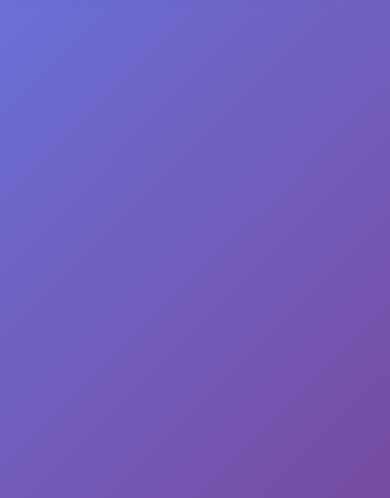
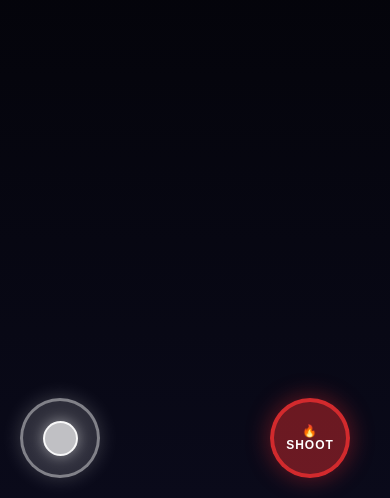
Before and after one commit to swapnasubham1993/space-impact-game, a plain HTML site: page index.html in a window 390 px wide. Shown: the part 346-844 px from the top of the page. Drawn offline with Linux system fonts and the light colour scheme.

Commit message:
Add mobile responsiveness - touch controls, viewport scaling, and adaptive UI

```diff
--- a/style.css
+++ b/style.css
@@ -31,6 +31,8 @@ body {
     user-select: none;
     -webkit-user-select: none;
     touch-action: manipulation;
+    padding: 0;
+    margin: 0;
 }
 
 /* ============================================
@@ -47,6 +49,7 @@ body {
         0 30px 80px rgba(0, 0, 0, 0.8),
         inset 0 2px 0 rgba(255, 255, 255, 0.05);
     position: relative;
+    margin: 0 auto;
 }
 
 .nokia-screen {
@@ -408,35 +411,40 @@ body {
     height: 200px;
     display: none;
     pointer-events: none;
+    z-index: 1000;
+    touch-action: none;
 }
 
 .joystick-area {
     flex: 1;
     position: relative;
     pointer-events: all;
+    display: flex;
+    align-items: flex-end;
+    justify-content: flex-start;
+    padding: 20px;
 }
 
 .joystick-base {
-    position: absolute;
-    left: 30px;
-    bottom: 30px;
     width: 100px;
     height: 100px;
-    background: rgba(255, 255, 255, 0.1);
-    border: 3px solid rgba(255, 255, 255, 0.3);
+    background: rgba(255, 255, 255, 0.15);
+    border: 3px solid rgba(255, 255, 255, 0.4);
     border-radius: 50%;
     display: flex;
     justify-content: center;
     align-items: center;
+    box-shadow: 0 0 20px rgba(255, 255, 255, 0.2);
 }
 
 .joystick-stick {
     width: 45px;
     height: 45px;
-    background: rgba(255, 255, 255, 0.6);
-    border: 2px solid rgba(255, 255, 255, 0.8);
+    background: rgba(255, 255, 255, 0.7);
+    border: 2px solid rgba(255, 255, 255, 0.9);
     border-radius: 50%;
     transition: all 0.1s;
+    box-shadow: 0 0 15px rgba(255, 255, 255, 0.5);
 }
 
 .dpad {
@@ -484,29 +492,35 @@ body {
 .shoot-area {
     flex: 1;
     display: flex;
-    justify-content: center;
-    align-items: center;
+    justify-content: flex-end;
+    align-items: flex-end;
     pointer-events: all;
+    padding: 20px;
 }
 
 .shoot-btn {
     width: 100px;
     height: 100px;
-    background: rgba(255, 0, 0, 0.3);
-    border: 4px solid rgba(255, 0, 0, 0.6);
+    background: rgba(255, 50, 50, 0.4);
+    border: 4px solid rgba(255, 50, 50, 0.7);
     border-radius: 50%;
     color: white;
     font-size: 14px;
     font-weight: bold;
-    cursor: pointer;
+    text-transform: uppercase;
+    display: flex;
+    justify-content: center;
+    align-items: center;
     transition: all 0.1s;
-    margin-right: 30px;
-    margin-bottom: 30px;
+    box-shadow: 0 0 25px rgba(255, 50, 50, 0.4);
+    letter-spacing: 1px;
 }
 
 .shoot-btn:active {
-    background: rgba(255, 0, 0, 0.6);
+    background: rgba(255, 50, 50, 0.7);
+    border-color: rgba(255, 50, 50, 1);
     transform: scale(0.95);
+    box-shadow: 0 0 35px rgba(255, 50, 50, 0.8);
 }
 
 /* ============================================
@@ -643,13 +657,81 @@ body {
 }
 
 @media (max-width: 768px) {
+    body {
+        padding: 0;
+        align-items: flex-start;
+    }
+
+    .nokia-phone {
+        border-radius: 0;
+        padding: 0;
+        max-width: 100%;
+        height: 100vh;
+        display: flex;
+        flex-direction: column;
+    }
+
+    .nokia-screen {
+        border-radius: 0;
+        border: none;
+        flex: 1;
+        aspect-ratio: auto;
+        height: 100%;
+    }
+
+    #gameCanvas {
+        width: 100% !important;
+        height: 100% !important;
+    }
+
     .game-title {
-        font-size: 36px;
+        font-size: 28px;
+        letter-spacing: 2px;
     }
 
     .menu-btn {
-        padding: 10px 20px;
+        padding: 15px 25px;
+        font-size: 14px;
+        touch-action: manipulation;
+    }
+
+    .mobile-controls {
+        display: flex !important;
+        height: 180px;
+    }
+
+    .joystick-base {
+        left: 20px;
+        bottom: 20px;
+        width: 90px;
+        height: 90px;
+    }
+
+    .joystick-stick {
+        width: 40px;
+        height: 40px;
+    }
+
+    .shoot-btn {
+        width: 90px;
+        height: 90px;
+        margin-right: 20px;
         font-size: 12px;
+    }
+
+    .hud {
+        font-size: 12px;
+        padding: 5px 10px;
+    }
+
+    .hud-section {
+        gap: 8px;
+    }
+
+    .hud-btn {
+        width: 35px;
+        height: 35px;
+        font-size: 14px;
     }
 }
 
@@ -675,6 +757,55 @@ button:disabled {
     user-select: none;
 }
 
+/* Portrait orientation for mobile */
+@media (max-width: 768px) and (orientation: portrait) {
+    .mobile-controls {
+        height: 160px;
+    }
+
+    .joystick-base,
+    .shoot-btn {
+        width: 80px;
+        height: 80px;
+    }
+
+    .joystick-stick {
+        width: 35px;
+        height: 35px;
+    }
+}
+
+/* Landscape orientation for mobile */
+@media (max-width: 1024px) and (orientation: landscape) {
+    .nokia-phone {
+        height: 100vh;
+    }
+
+    .mobile-controls {
+        display: flex !important;
+        height: 140px;
+    }
+
+    .joystick-base {
+        width: 70px;
+        height: 70px;
+        left: 15px;
+        bottom: 15px;
+    }
+
+    .joystick-stick {
+        width: 30px;
+        height: 30px;
+    }
+
+    .shoot-btn {
+        width: 70px;
+        height: 70px;
+        margin-right: 15px;
+        font-size: 10px;
+    }
+}
+
 /* Smooth scrolling for instruction screens */
 .instructions-content,
 .scores-content {
```
